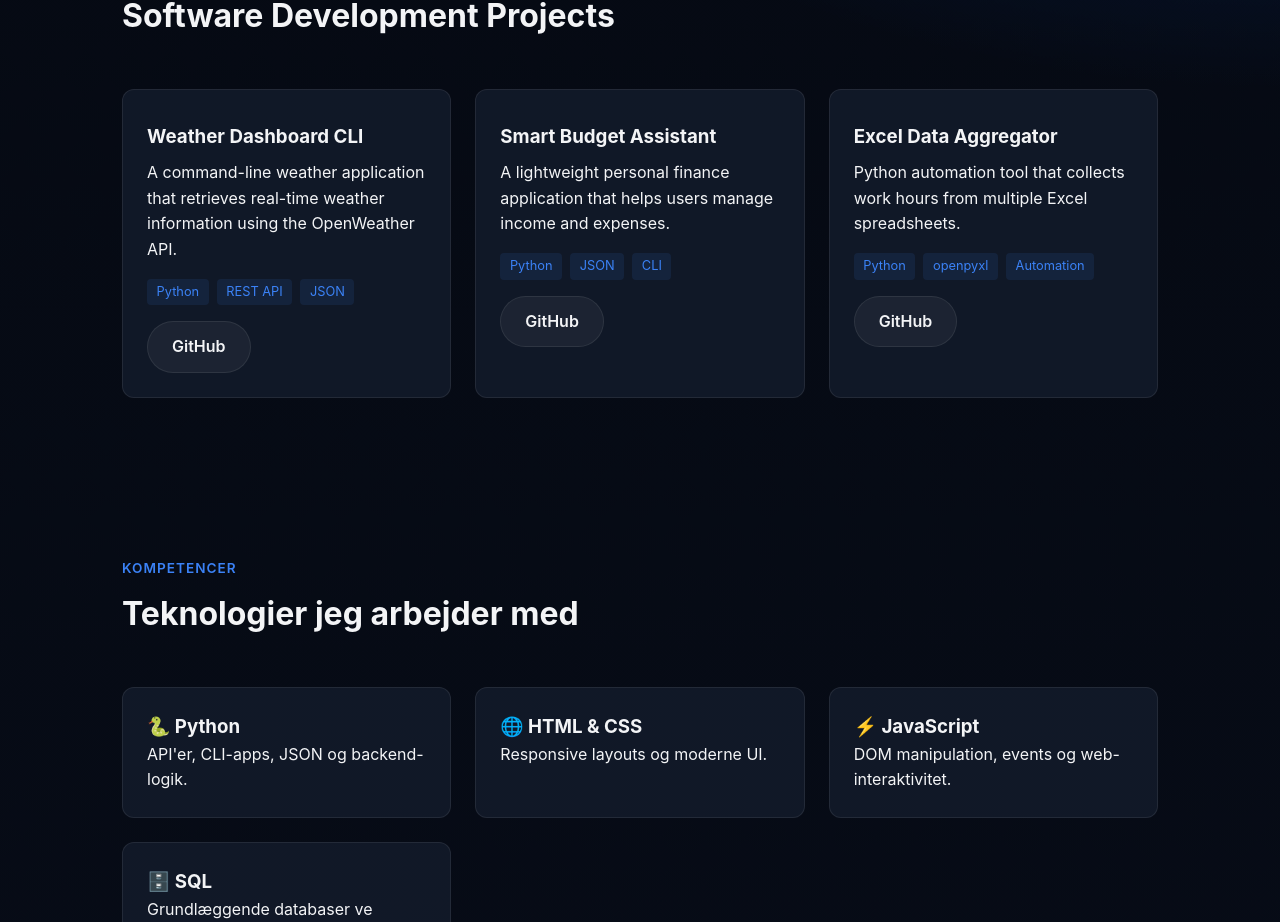
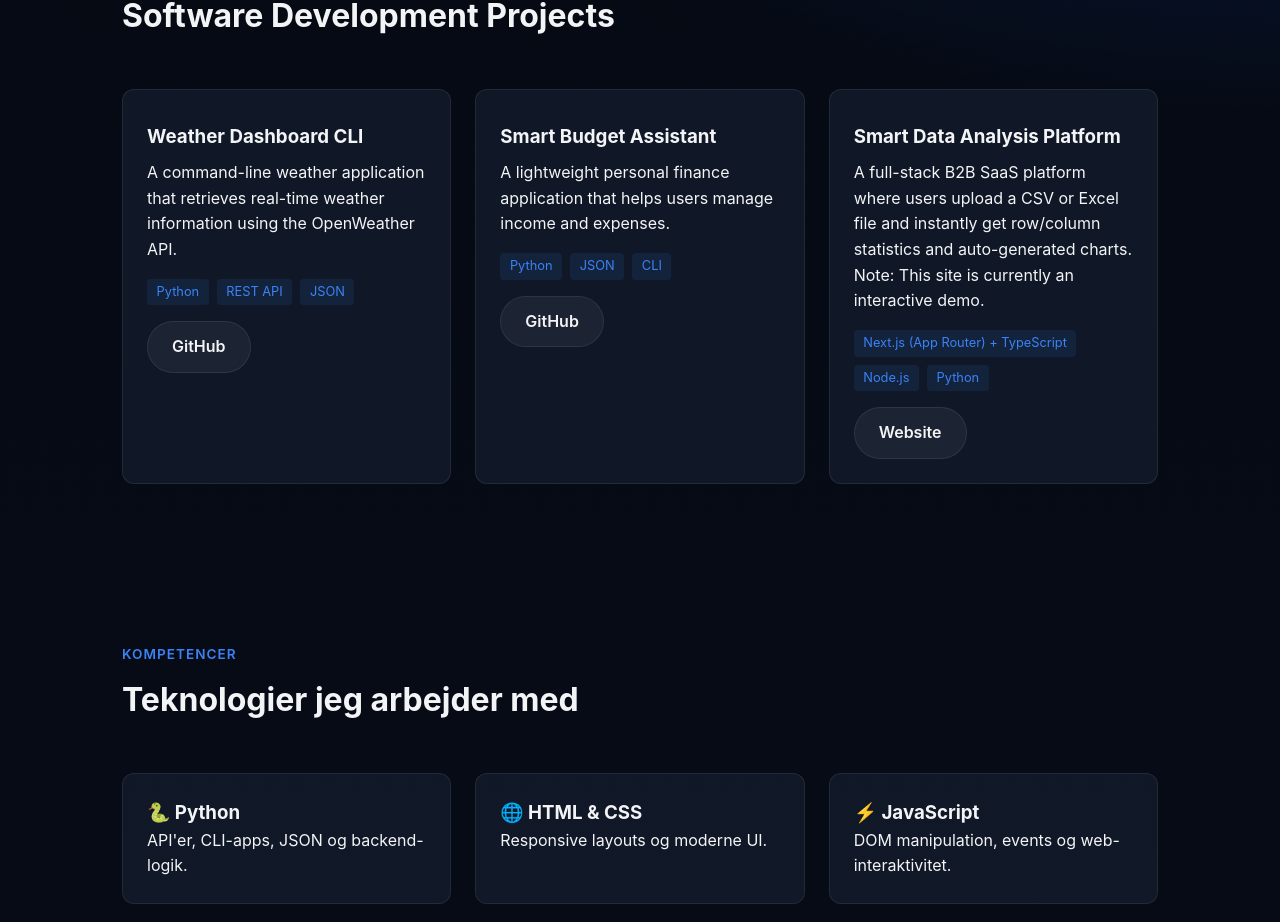
Before and after one commit to BedirhanD04/Portfolio-Bedirhan-Donmez, a Next.js app: page / in a window 1280 px wide. Shown: the part 1378-2300 px from the top of the page. Built offline with nearby package versions, Linux system fonts and the light colour scheme.

Commit message:
add new project

```diff
--- a/app/page.tsx
+++ b/app/page.tsx
@@ -104,16 +104,16 @@ export default function Home() {
             </article>
 
             <article className="project-card">
-              <h3>Excel Data Aggregator</h3>
+              <h3>Smart Data Analysis Platform</h3>
               <p>
-                Python automation tool that collects work hours from multiple Excel spreadsheets.
+                A full-stack B2B SaaS platform where users upload a CSV or Excel file and instantly get row/column statistics and auto-generated charts. Note: This site is currently an interactive demo.
               </p>
               <div className="tech-list">
+                <span>Next.js (App Router) + TypeScript</span>
+                <span>Node.js</span>
                 <span>Python</span>
-                <span>openpyxl</span>
-                <span>Automation</span>
               </div>
-              <a className="btn secondary" href="https://github.com/BedirhanD04/excel-report-automation" target="_blank" rel="noopener noreferrer">GitHub</a>
+              <a className="btn secondary" href="https://data-saas-platform.vercel.app/" target="_blank" rel="noopener noreferrer">Website</a>
             </article>
           </div>
         </section>
```
